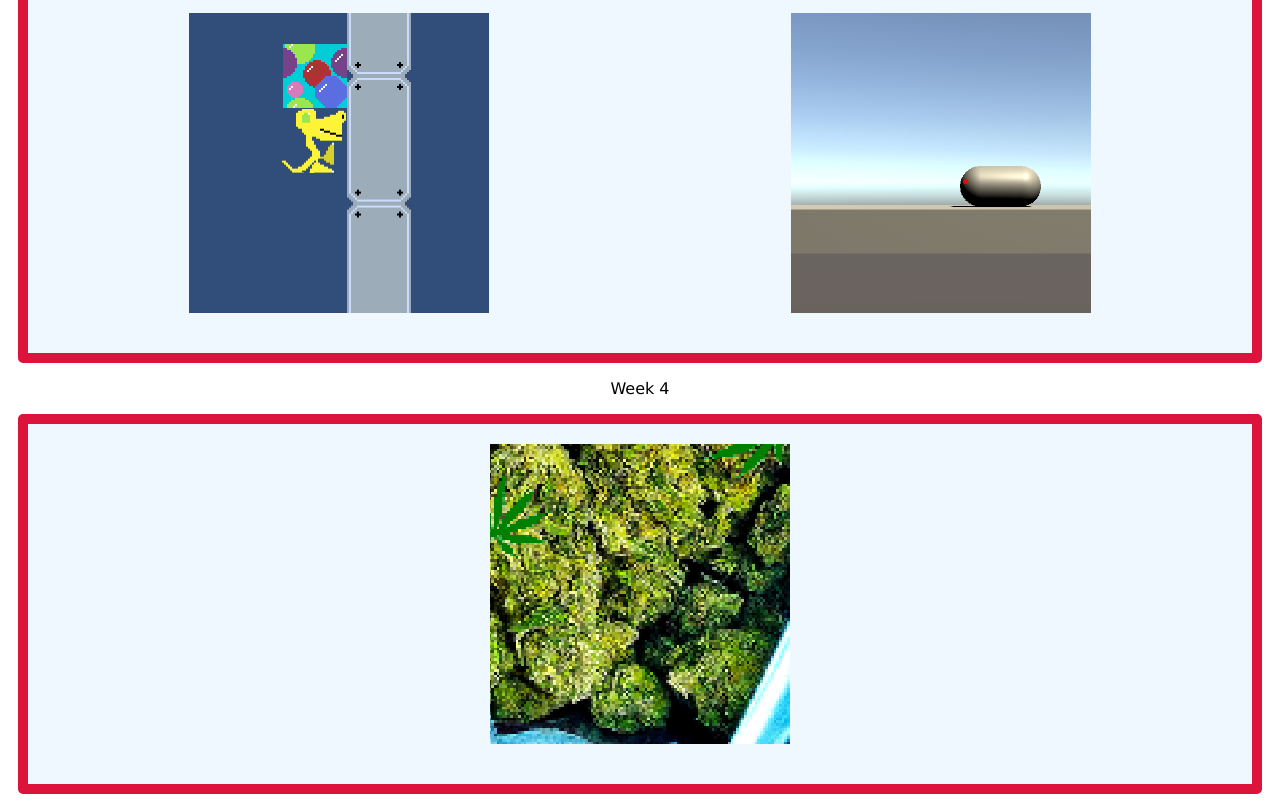
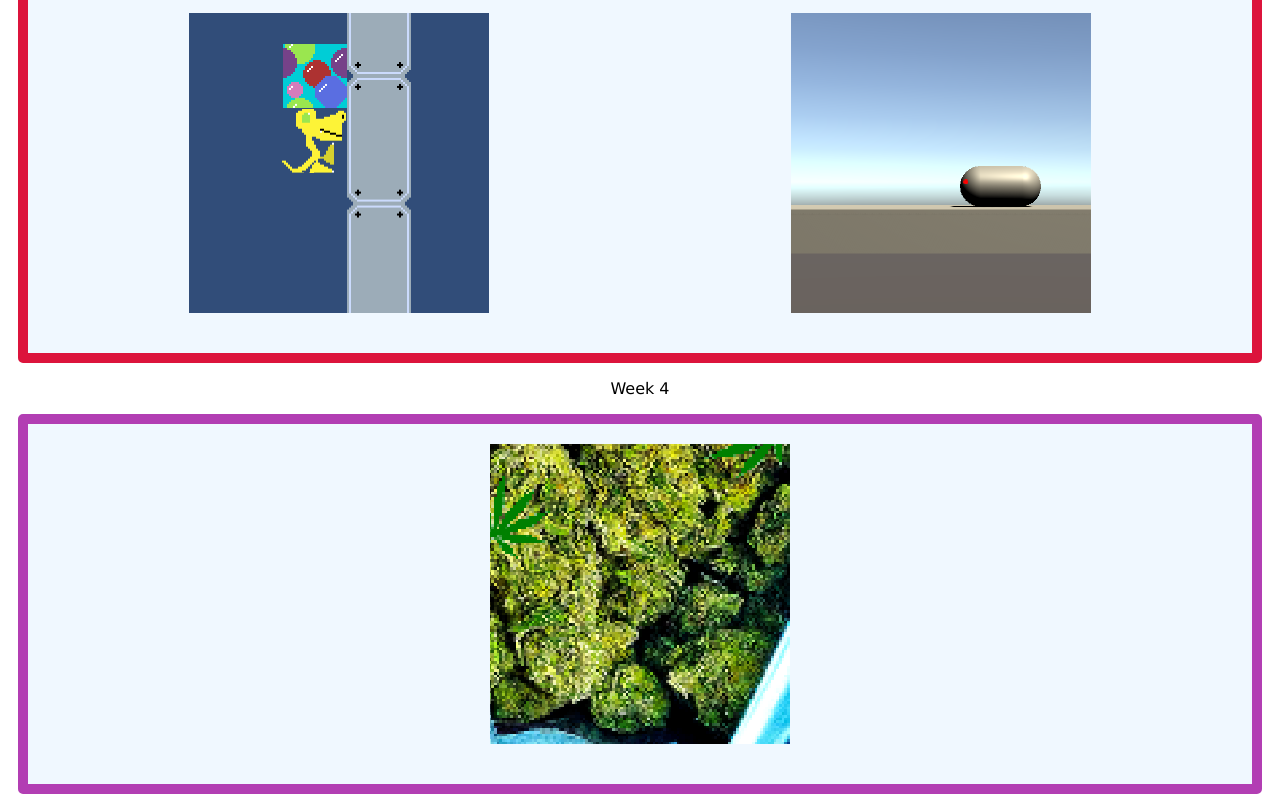
Before and after one commit to nuts4nuts4nuts/2hourgames-site, a plain HTML site: page index.html in a window 1280 px wide. Shown: the part 930-1734 px from the top of the page. Drawn offline with Linux system fonts and the light colour scheme.

Commit message:
Change color for week 4

```diff
--- a/index.html
+++ b/index.html
@@ -77,7 +77,7 @@
 	<p class="header">
 	Week 4
 	</p>
-	<div class="container" style="border: 10px solid #DC143C;border-radius:5px;">
+	<div class="container" style="border: 10px solid #b23eb3;border-radius:5px;">
 	<a href="RTTF_3/index.html" class="item"><img src="RTTF_3/RTTF_3.png" alt="Race 3 the finish!"
 		class="center"/></a>
 	</div>
```
